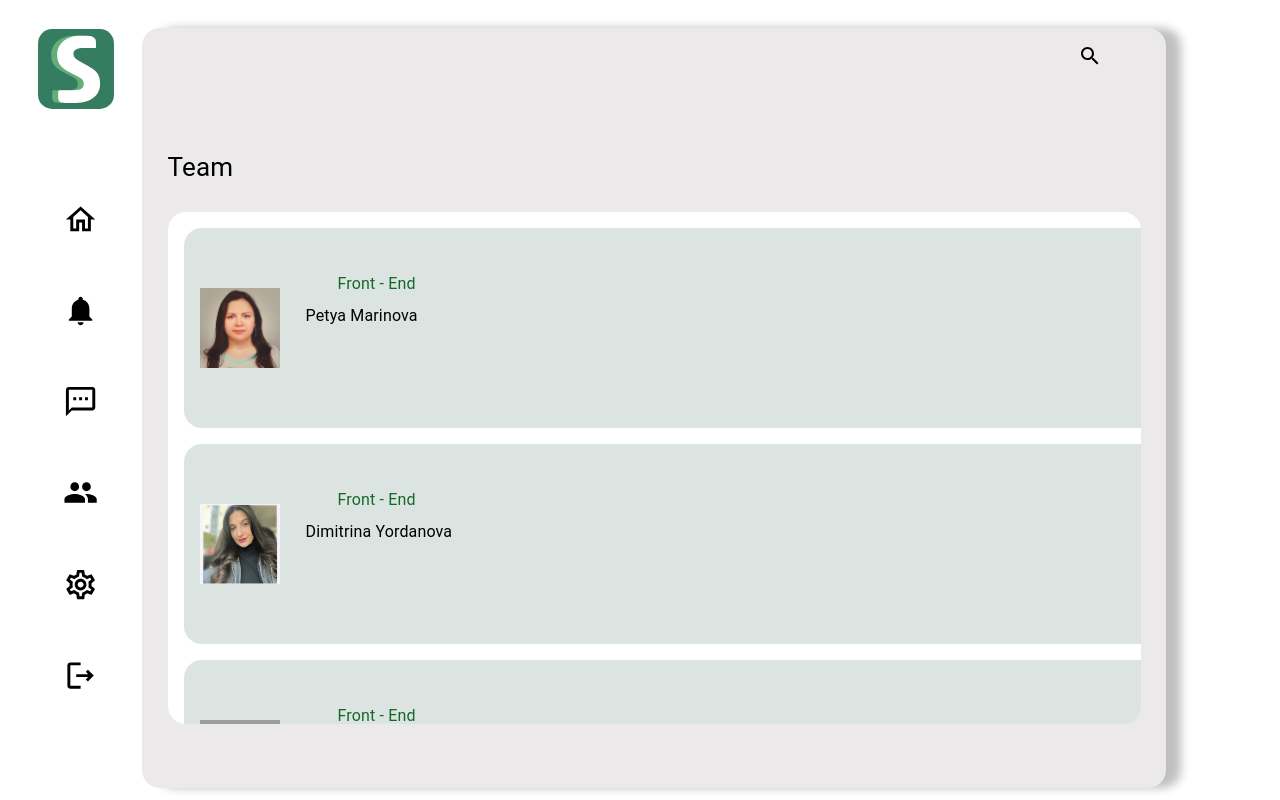
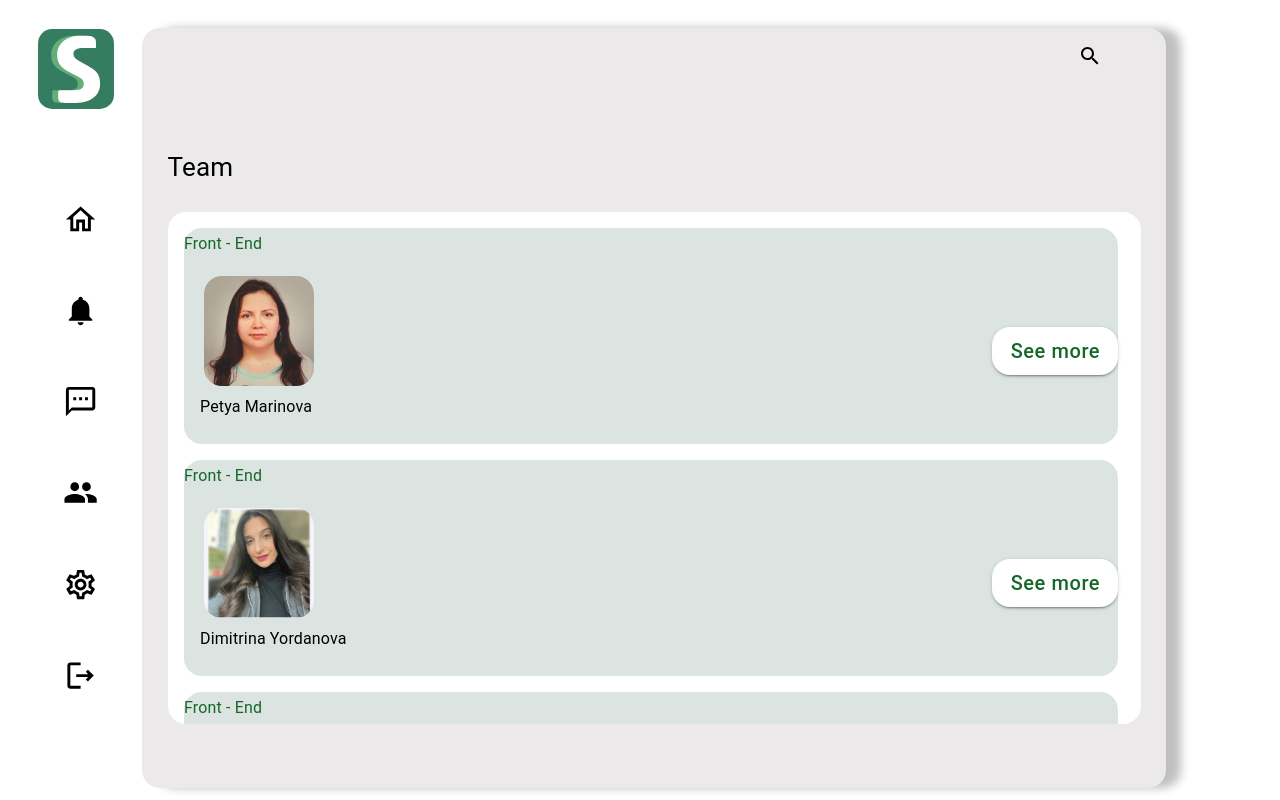
Before and after one commit to Society-Project/Society, a Next.js app in the folder client/: page /team in a window 1280 px wide. Built offline with nearby package versions, Linux system fonts and the light colour scheme; grey boxes are pictures that could not be loaded.

Commit message:
Fix "Error: Hydration failed because the initial UI does not match what was rendered on the server."

```diff
--- a/client/src/components/Styles/TeamPageStyles.scss
+++ b/client/src/components/Styles/TeamPageStyles.scss
@@ -20,15 +20,10 @@
     font-size: 26px;
     margin: 80px 25px 25px;
   }
-  .ProfileInformation{
-    background: rgba(74, 122, 99, 0.2);
+  .ProfileInformation img {
+    width: 110px;
+    height: 110px;
     border-radius: 18px;
-    width: 100vw;
-    height: 25vh;
-  }
-  .ProfileInformation img {
-    width: 80px;
-    height: 80px;
   }
 
   #box::-webkit-scrollbar {
@@ -50,28 +45,18 @@
     overflow-y: auto;
     height: 64vh;
 
-    .Avatar {
-      margin-left: 2vw;
-      border-radius: 0%;
-      margin-top: 5px;
+    .ProfileInformation {
+      background: rgba(74, 122, 99, 0.2);
+      border-radius: 18px;
+      width: 73vw;
+      height: 27vh;
+      .AvatarContainer {
+        display: flex;
+        align-items: center;
+        margin-top: 20px;
+        margin-left: 20px;
+        margin-bottom: 5px;
       }
-    .FirstAndLastName{
-      margin-left: 2vw;
-      width: 150px;
-      height: 50px;
-      border-radius: 0%;
-      margin-top: 5px;
-    }
-    .PersonRole {
-      position: absolute;
-      left: 12vw;
-      top: 20%;
-      color: rgba(21, 104, 41, 1);
-      font-size: 24px;
-      font-family: Roboto;
-    }
-  }
-
       .SeeMoreButton {
         font-family: Roboto;
         font-size: 20px;
@@ -82,6 +67,21 @@
         background-color: white;
         text-decoration: none;
         text-transform: none;
-    margin-left: 55vw;
+        margin-left: 53vw;
+        margin-top: 5vh;
+      }
+      .ListItemTextContainer {
+        display: flex;
+        margin-left: 16px;
+        .FirstAndLastName{
+          color:black;
+          font-weight: 700;
         }
       }
+    }
+    .PersonRole{
+      color:rgba(21, 104, 41, 1);
+    }
+  }
+
+}
--- a/client/src/components/teamPage/TeamPage.tsx
+++ b/client/src/components/teamPage/TeamPage.tsx
@@ -36,37 +36,37 @@ const team = [
   },
   {
     name: "Simeon Cholakov",
-    avatar: SimeonPhoto,
+    avatar: SimeonPhoto.src,
     personInfo: ["Simeon Cholakov"],
     role: "Front - End",
   },
   {
     name: "Ivaylo Slavchev",
-    avatar: IvayloPhoto,
+    avatar: IvayloPhoto.src,
     personInfo: ["Ivaylo Slavchev"],
     role: "Front - End",
   },
   {
     name: "Zahari Cheyrekov",
-    avatar: ZahariPhoto,
+    avatar: ZahariPhoto.src,
     personInfo: ["Zahari Cheyrekov"],
     role: "Front - End",
   },
   {
     name: "Georgi Peev",
-    avatar: GeorgiPhoto,
+    avatar: GeorgiPhoto.src,
     personInfo: ["Georgi Peev"],
     role: "Back - End",
   },
   {
     name: "Pavel Pindarev",
-    avatar: PavelPhoto,
+    avatar: PavelPhoto.src,
     personInfo: ["Pavel Pindarev"],
     role: "Back - End",
   },
   {
     name: "Bozhidar Valkov",
-    avatar: BozhidarPhoto,
+    avatar: BozhidarPhoto.src,
     personInfo: ["Bozhidar Valkov"],
     role: "Back - End",
   },
@@ -82,35 +82,40 @@ export const TeamPage = () => {
         <Typography className="TeamText">Team</Typography>
         <Box id="box">
           <List>
-            {team.map((oneOfUs: any, index: number) => (
+            {team.map((oneOfTheTeam: any, index: number) => (
               <React.Fragment key={index}>
                 <ListItem>
-                  <ListItem className="ProfileInformation">
-                    <img
-                      src={oneOfUs.avatar}
-                      alt={oneOfUs.name}
-                    />
-                    <ListItemText
-                      className="FirstAndLastName"
-                      primary={oneOfUs.name}
-                    />
+                  <Box className="ProfileInformation">
                     <ListItemText
                       className="PersonRole"
-                      primary={oneOfUs.role}
+                      primary={oneOfTheTeam.role}
                     />
-                    {oneOfUs.personInfo.length != 0 && (
+                    <Box className="AvatarContainer">
+                      <img
+                        className="Avatar"
+                        src={oneOfTheTeam.avatar}
+                        alt={oneOfTheTeam.name}
+                      />
+                      {oneOfTheTeam.personInfo.length !== 0 && (
                         <Button
                           className="SeeMoreButton"
                           variant="contained"
                           onClick={() => {
-                          setModalData(oneOfUs);
+                            setModalData(oneOfTheTeam);
                             setModalIsOpen(true);
                           }}
                         >
                           See more
                         </Button>
                       )}
-                  </ListItem>
+                    </Box>
+                    <Box className="ListItemTextContainer">
+                      <ListItemText
+                        className="FirstAndLastName"
+                        primary={oneOfTheTeam.name}
+                      />
+                    </Box>
+                  </Box>
                 </ListItem>
                 {index < team.length - 1}
               </React.Fragment>
```
Lines whose indentation alone changed are shown as unchanged.
